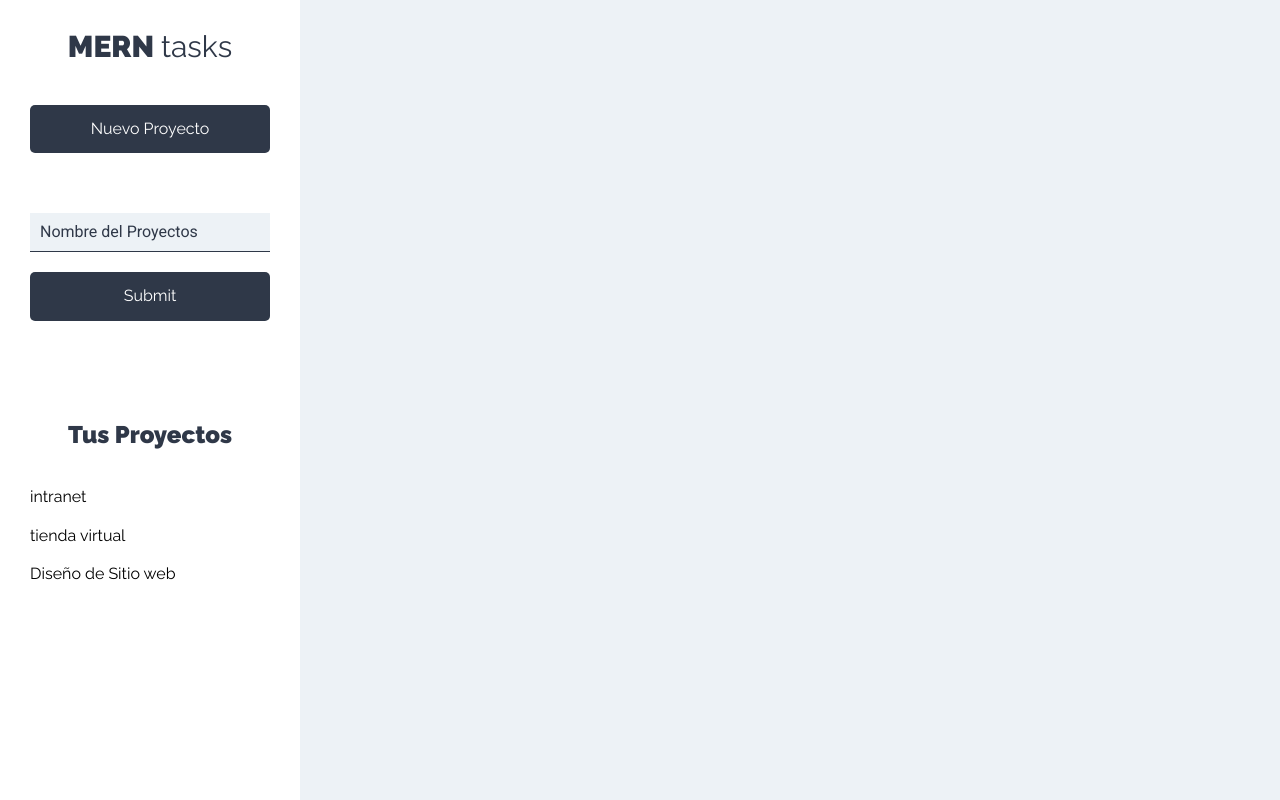
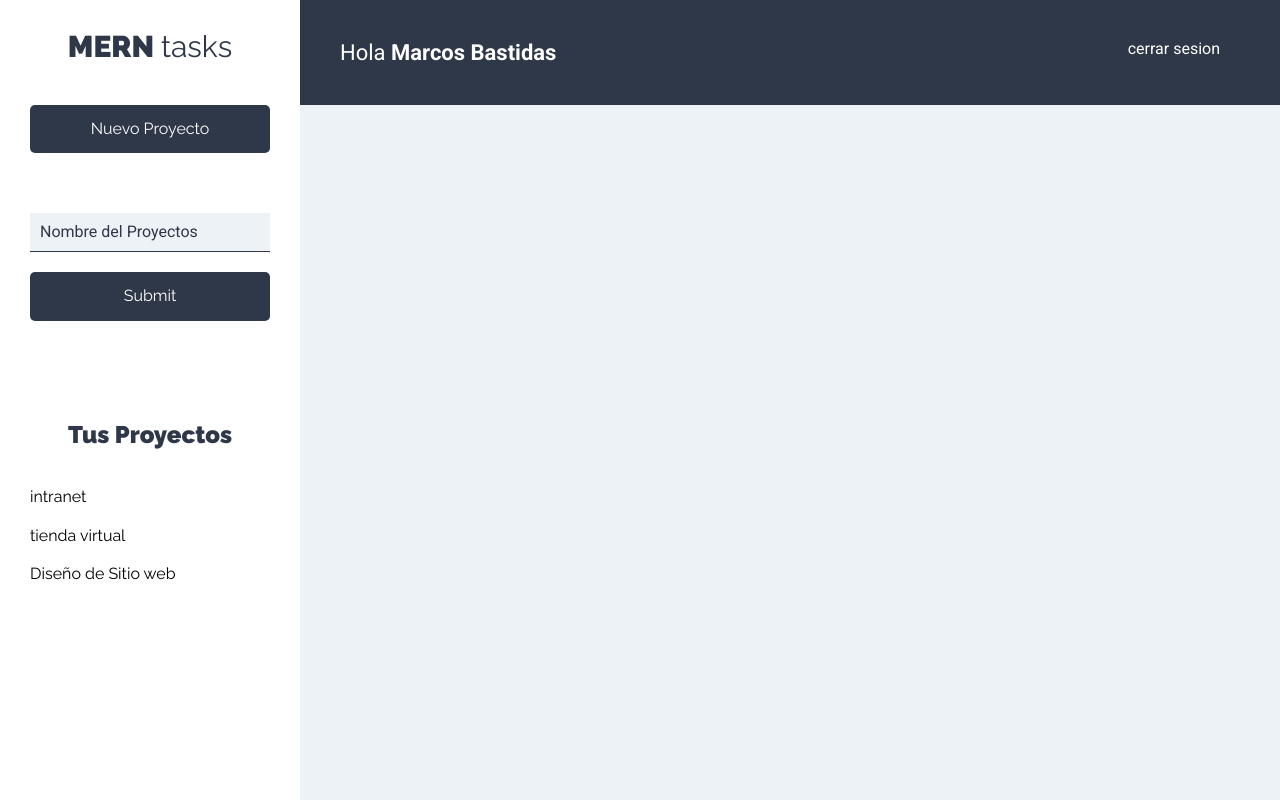
Before and after one commit to Marcos0204/client-_task_manager, a React (Create React App) app: page /proyectos in a window 1280 px wide. Built offline with nearby package versions, Linux system fonts and the light colour scheme.

Commit message:
proyectos--header-structure

```diff
--- /dev/null
+++ b/src/components/layout/Barra.jsx
@@ -0,0 +1,14 @@
+import React from 'react'
+
+const Barra = () => {
+    return (
+        <header className='app-header'>
+            <p className="nombre-usuario">Hola <span>Marcos Bastidas</span> </p>
+            <nav className="nav-principal">
+                <a href="#!">cerrar sesion</a>
+            </nav>
+        </header>
+    )
+}
+
+export default Barra
--- a/src/components/proyectos/Proyectos.jsx
+++ b/src/components/proyectos/Proyectos.jsx
@@ -1,11 +1,13 @@
 import React from "react";
 import Sidebar from "../layout/Sidebar";
+import Barra from '../layout/Barra'
 
 const Proyectos = () => {
     return(
         <div className="contenedor-app">
             <Sidebar/>
             <div className="seccion-principal">
+                <Barra />
                 <main>
                     <div className="contenedor-tareas">
 
```
